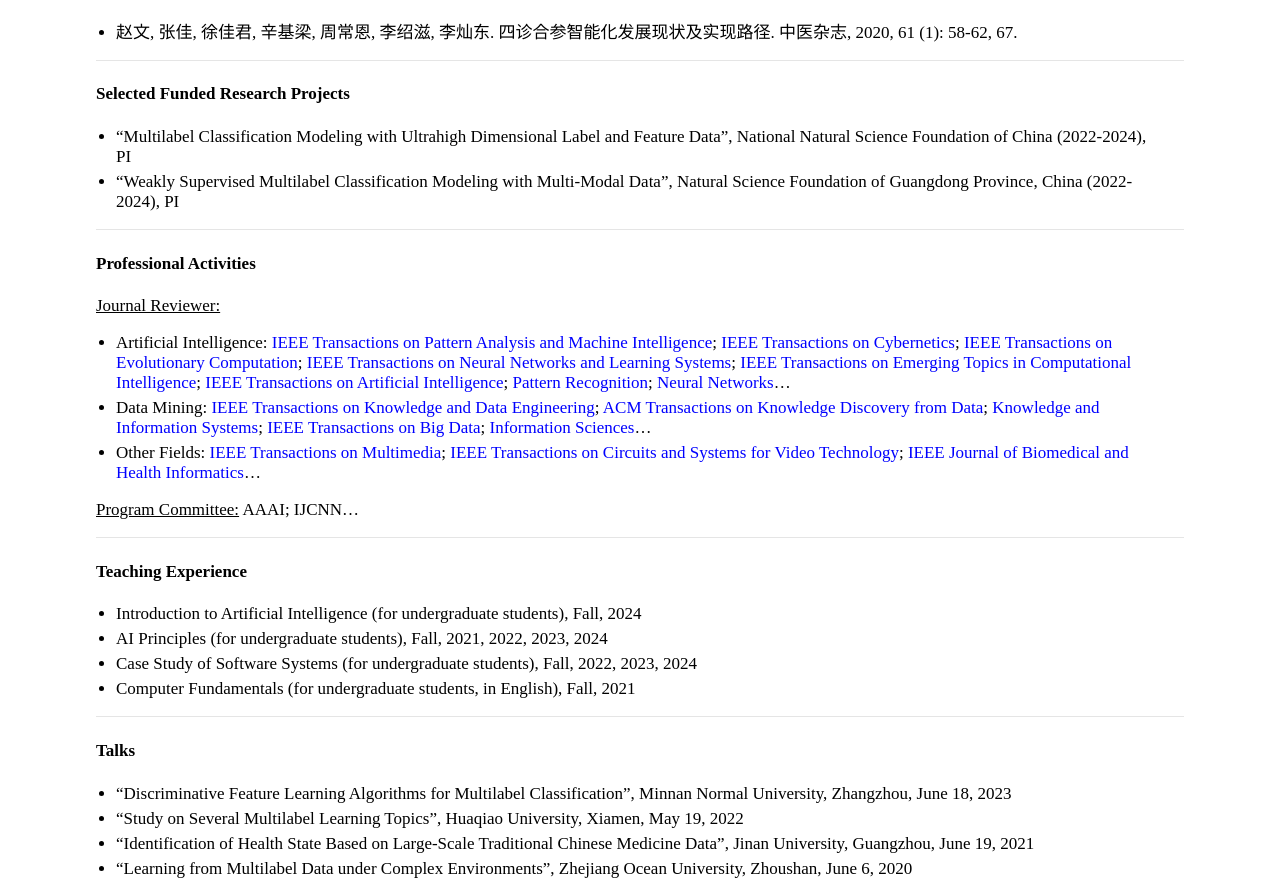
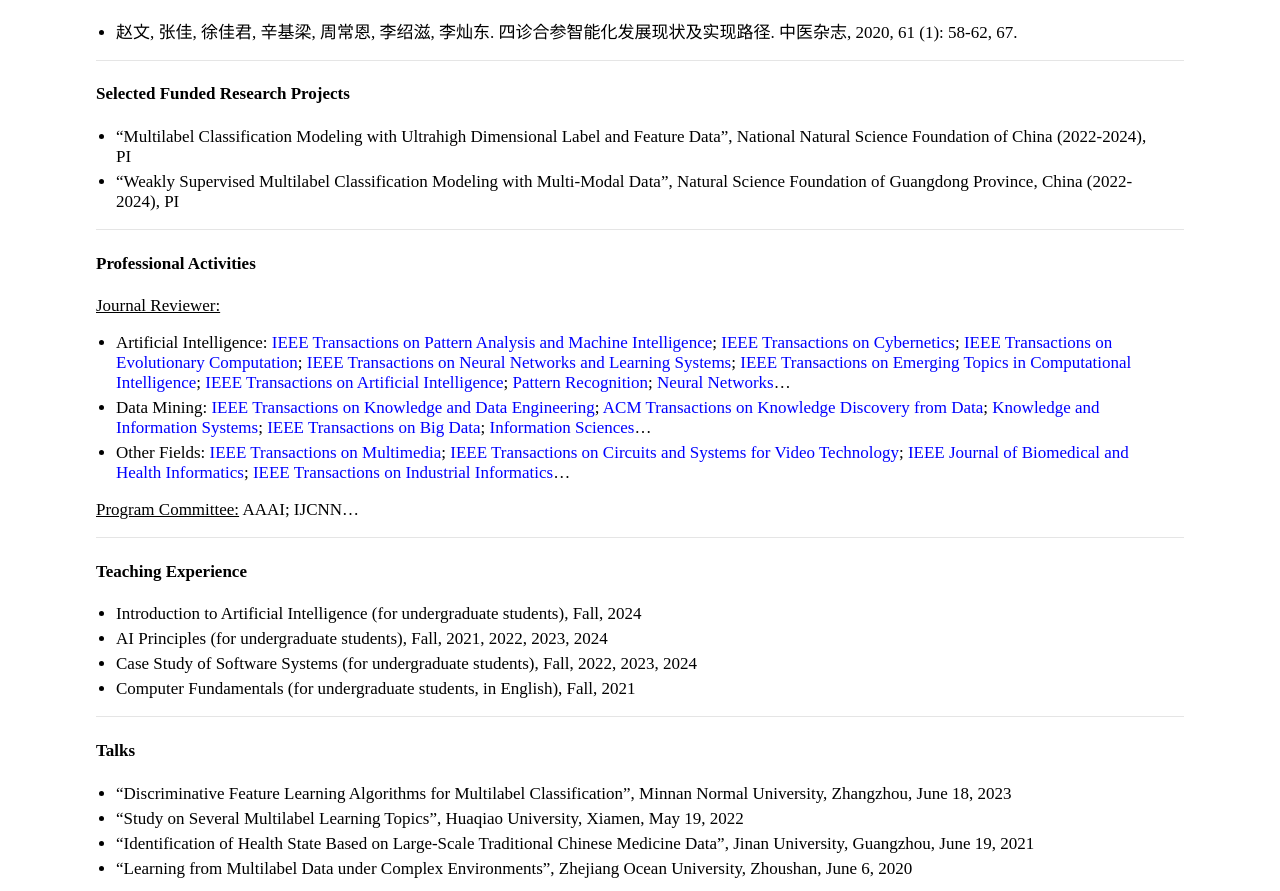
Before and after one commit to jiazhang-ml/jiazhang-ml.github.io, a Jekyll site: the page built from index.md, in a window 1280 px wide, cut to the strip 1042-1933 px from the top of the page. Built offline with Jekyll 4.4.1, drawn with Linux system fonts in a browser that asks for light colours.

Commit message:
Update index.md

```diff
--- a/index.md
+++ b/index.md
@@ -51,7 +51,7 @@ layout: default
 <u>Journal Reviewer:</u>
 * Artificial Intelligence: [IEEE Transactions on Pattern Analysis and Machine Intelligence](https://mc.manuscriptcentral.com/tpami-cs); [IEEE Transactions on Cybernetics](https://mc.manuscriptcentral.com/cyb-ieee); [IEEE Transactions on Evolutionary Computation](https://mc.manuscriptcentral.com/tevc-ieee); [IEEE Transactions on Neural Networks and Learning Systems](https://mc.manuscriptcentral.com/tnnls); [IEEE Transactions on Emerging Topics in Computational Intelligence](https://mc.manuscriptcentral.com/tetci-ieee); [IEEE Transactions on Artificial Intelligence](https://mc.manuscriptcentral.com/tai-ieee); [Pattern Recognition](https://www.sciencedirect.com/journal/pattern-recognition); [Neural Networks](https://www.editorialmanager.com/neunet/default.aspx)...
 * Data Mining: [IEEE Transactions on Knowledge and Data Engineering](https://mc.manuscriptcentral.com/tkde-cs); [ACM Transactions on Knowledge Discovery from Data](https://mc.manuscriptcentral.com/tkdd); [Knowledge and Information Systems](https://www.springer.com/journal/10115); [IEEE Transactions on Big Data](https://mc.manuscriptcentral.com/tbd-cs); [Information Sciences](https://www.sciencedirect.com/journal/information-sciences)...
-* Other Fields: [IEEE Transactions on Multimedia](https://mc.manuscriptcentral.com/tmm-ieee); [IEEE Transactions on Circuits and Systems for Video Technology](https://mc.manuscriptcentral.com/tcsvt); [IEEE Journal of Biomedical and Health Informatics](https://mc.manuscriptcentral.com/jbhi-embs)...
+* Other Fields: [IEEE Transactions on Multimedia](https://mc.manuscriptcentral.com/tmm-ieee); [IEEE Transactions on Circuits and Systems for Video Technology](https://mc.manuscriptcentral.com/tcsvt); [IEEE Journal of Biomedical and Health Informatics](https://mc.manuscriptcentral.com/jbhi-embs); [IEEE Transactions on Industrial Informatics](https://mc.manuscriptcentral.com/tii)...
 
 <u>Program Committee:</u> AAAI; IJCNN...
 
```
